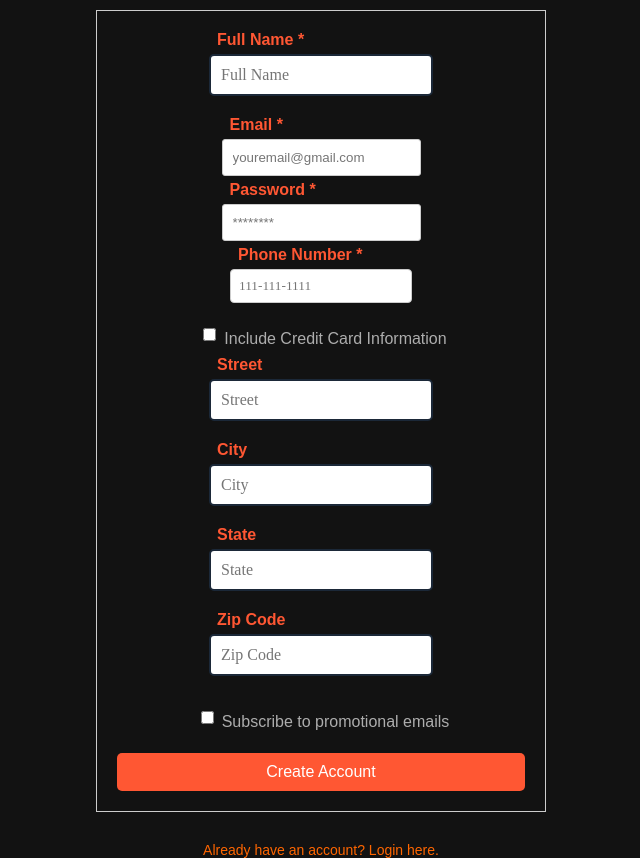
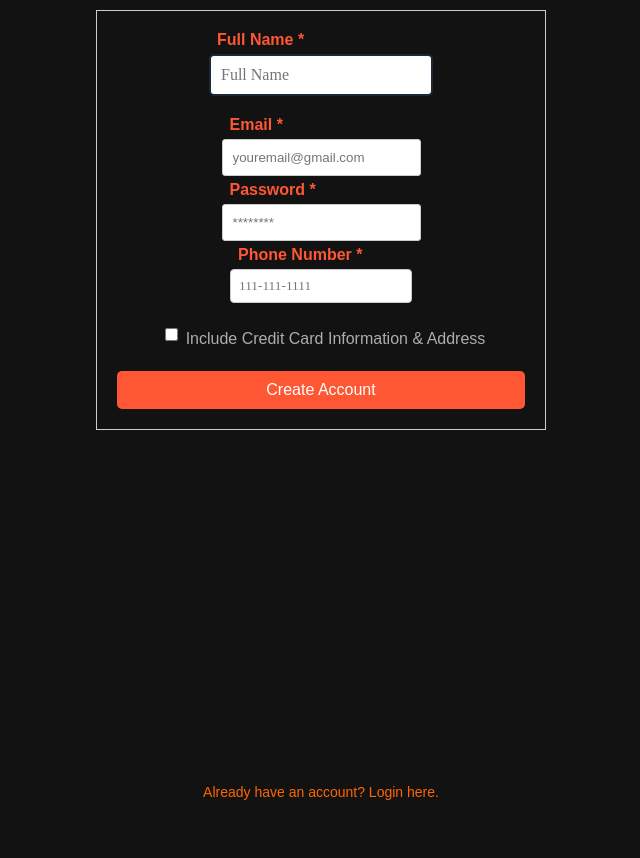
Before and after one commit to Cucumbercon/Cinema-Project, a React (Create React App) app in the folder web/: page /signup in a window 1280 px wide. Shown: the whole page, without its empty margins (319-959 px from the left). After the commit the page ends 800 px from the top, so only its background shows below. Built offline with nearby package versions, Linux system fonts and the light colour scheme; a web font is replaced by a local one.

Commit message:
included optional inputs

```diff
--- a/web/src/pages/Users/registration.css
+++ b/web/src/pages/Users/registration.css
@@ -42,18 +42,18 @@
   }
 
   button[type="submit"] {
-    background-color: #ff6600; /* Orange background color */
-    color: #fff; /* White text color */
+    background-color: #ff6600;
+    color: #fff;
     padding: 10px 20px;
     border: none;
     border-radius: 4px;
     cursor: pointer;
-    transition: background-color 0.3s ease; /* Smooth transition */
+    transition: background-color 0.3s ease;
   }
 
   /* Change button color on hover */
   button[type="submit"]:hover {
-    background-color: #ff3300; /* Darker orange color on hover */
+    background-color: #ff3300;
   }
   /* Style the login link button */
   .link-btn {
--- a/web/src/pages/Users/signup.js
+++ b/web/src/pages/Users/signup.js
@@ -1,5 +1,5 @@
 import React, { useState } from "react";
-import "./registration.css";
+import "./registration.css"; // Import the CSS file
 
 export const Signup = (props) => {
   // State variables
@@ -9,16 +9,14 @@ export const Signup = (props) => {
   const [phoneNumber, setPhoneNumber] = useState('');
   const [subscribe, setSubscribe] = useState(false);
 
-
   // Optional fields
+  const [includeCreditCardInfo, setIncludeCreditCardInfo] = useState(false);
+  const [creditCardNumber, setCreditCardNumber] = useState('');
+  const [expirationDate, setExpirationDate] = useState('');
   const [street, setStreet] = useState('');
   const [city, setCity] = useState('');
   const [state, setState] = useState('');
   const [zipCode, setZipCode] = useState('');
-  const [includeCreditCardInfo, setIncludeCreditCardInfo] = useState(false); // New state for including credit card info
-  const [creditCardNumber, setCreditCardNumber] = useState('');
-  const [expirationDate, setExpirationDate] = useState('');
-
 
   // Form submission handler
   const handleSubmit = (e) => {
@@ -34,20 +32,20 @@ export const Signup = (props) => {
     if (includeCreditCardInfo) {
       console.log("Credit Card Number:", creditCardNumber);
       console.log("Expiration Date:", expirationDate);
-    }
-
-    // Optional fields
       console.log("Street:", street);
       console.log("City:", city);
       console.log("State:", state);
       console.log("Zip Code:", zipCode);
     }
 
-  // Inside your Signup component
+  }
+
+
   return (
     <div className="auth-form-container">
       <div className="form-box">
         <form className="register-form" onSubmit={handleSubmit}>
+
           {/* Full Name */}
           <div className="label-container">
             <label htmlFor="fullName">Full Name *</label>
@@ -108,7 +106,7 @@ export const Signup = (props) => {
             />
           </div>
 
-          {/* Checkbox for including Credit Card Info */}
+          {/* Checkbox for including Credit Card Info & Address*/}
           <div className="subscribe-checkbox">
             <label>
               <input
@@ -116,7 +114,7 @@ export const Signup = (props) => {
                 checked={includeCreditCardInfo}
                 onChange={(e) => setIncludeCreditCardInfo(e.target.checked)}
               />
-              Include Credit Card Information
+              Include Credit Card Information & Address
             </label>
           </div>
 
@@ -152,8 +150,8 @@ export const Signup = (props) => {
             </div>
           )}
 
-
-          {/* Home Address (optional) */}
+          {/* Street (conditionally rendered) */}
+          {includeCreditCardInfo && (
             <div className="label-container">
               <label htmlFor="street">Street</label>
               <input
@@ -166,6 +164,10 @@ export const Signup = (props) => {
                 placeholder="Street"
               />
             </div>
+          )}
+
+          {/* City (conditionally rendered) */}
+          {includeCreditCardInfo && (
             <div className="label-container">
               <label htmlFor="city">City</label>
               <input
@@ -178,6 +180,10 @@ export const Signup = (props) => {
                 placeholder="City"
               />
             </div>
+          )}
+
+          {/* State (conditionally rendered) */}
+          {includeCreditCardInfo && (
             <div className="label-container">
               <label htmlFor="state">State</label>
               <input
@@ -190,6 +196,10 @@ export const Signup = (props) => {
                 placeholder="State"
               />
             </div>
+          )}
+
+          {/* Zip Code (conditionally rendered) */}
+          {includeCreditCardInfo && (
             <div className="label-container">
               <label htmlFor="zipCode">Zip Code</label>
               <input
@@ -202,18 +212,7 @@ export const Signup = (props) => {
                 placeholder="Zip Code"
               />
             </div>
-
-          {/* Checkbox for promotional emails */}
-          <div className="subscribe-checkbox">
-            <label>
-              <input
-                type="checkbox"
-                checked={subscribe}
-                onChange={(e) => setSubscribe(e.target.checked)}
-              />
-              Subscribe to promotional emails
-            </label>
-          </div>
+          )}
 
           {/* Submit button */}
           <button type="submit">Create Account</button>
```
Lines whose indentation alone changed are shown as unchanged.
